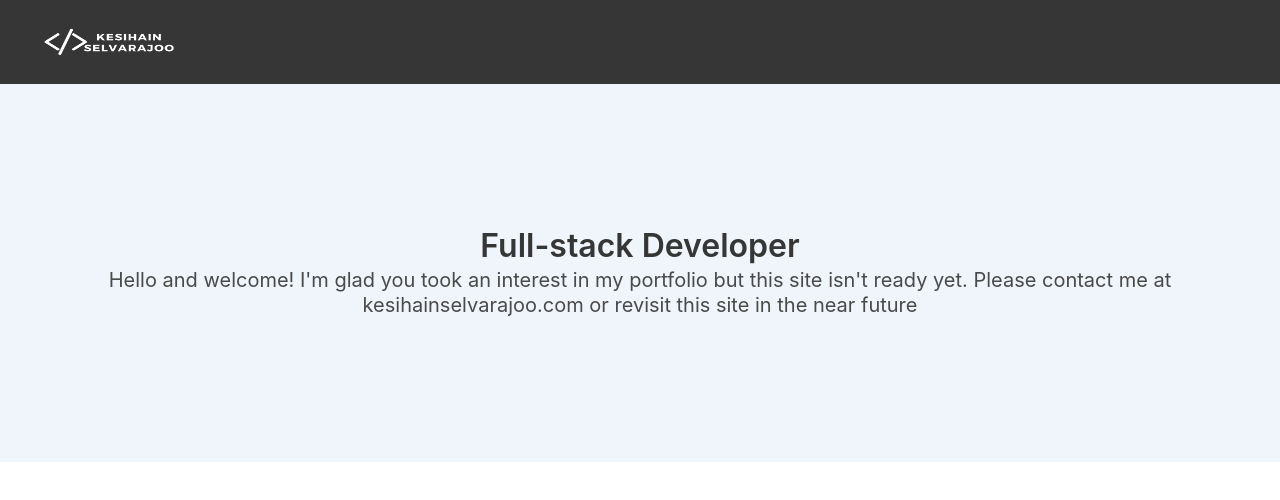
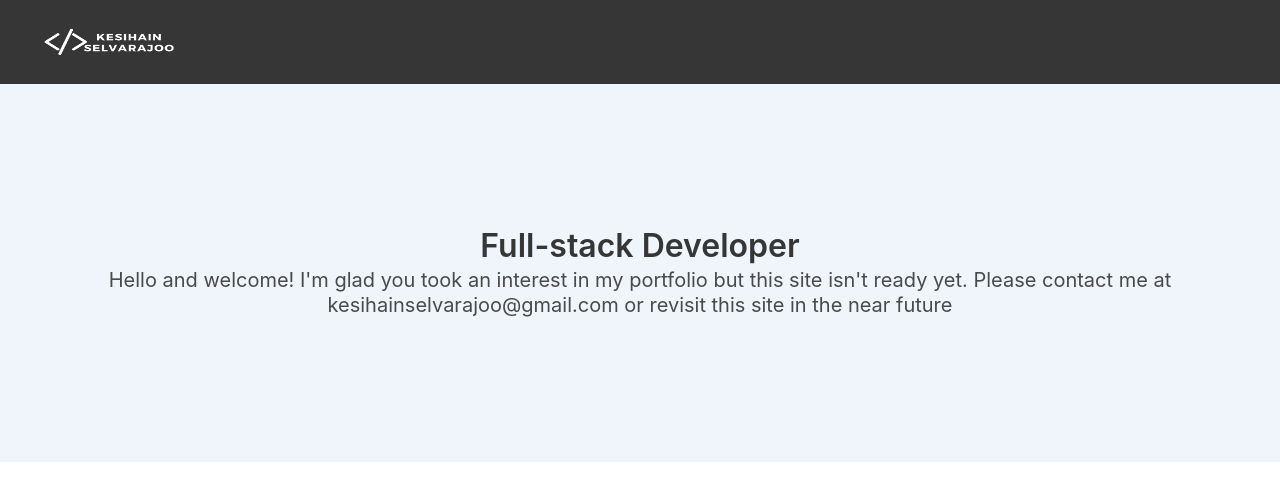
Before and after one commit to kesihain/kesihain-dot-com, a React (Create React App) app: page / in a window 1280 px wide. Shown: the top 500 px of the page. Built offline with nearby package versions, Linux system fonts and the light colour scheme.

Commit message:
Update App.js

```diff
--- a/src/App.js
+++ b/src/App.js
@@ -15,7 +15,7 @@ function App() {
               Full-stack Developer
             </h1>
             <h2 className="subtitle">
-            Hello and welcome! I'm glad you took an interest in my portfolio but this site isn't ready yet. Please contact me at kesihainselvarajoo.com or revisit this site in the near future
+            Hello and welcome! I'm glad you took an interest in my portfolio but this site isn't ready yet. Please contact me at kesihainselvarajoo@gmail.com or revisit this site in the near future
             </h2>
           </div>
         </div>
```
